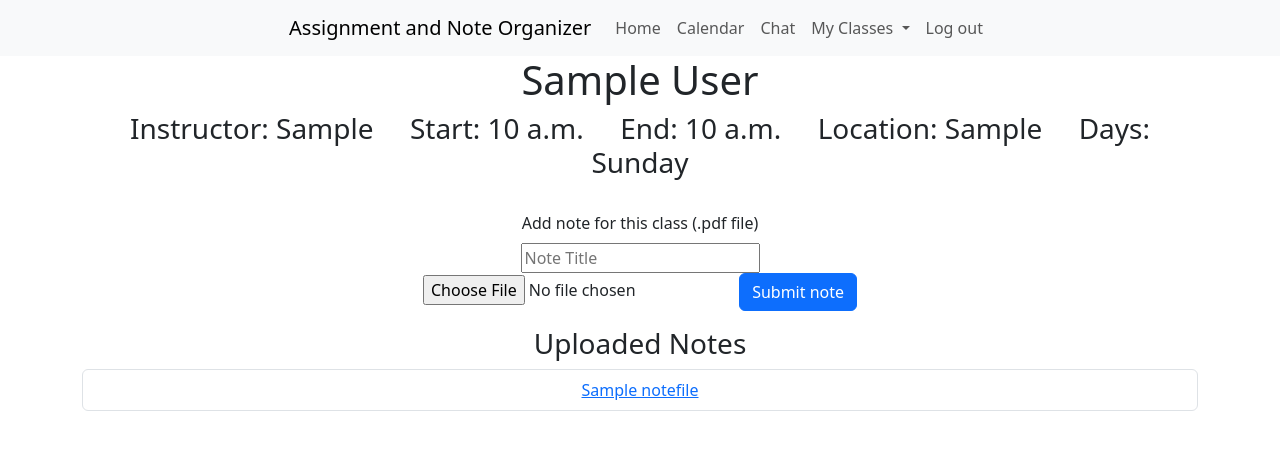
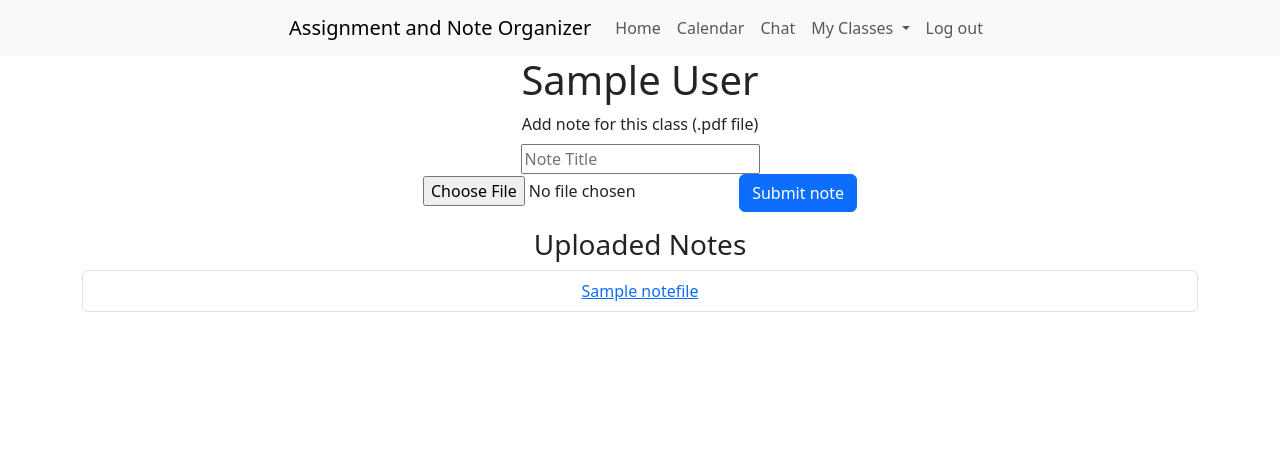
Before and after one commit to eliasposner/HoosNotes, a Django app: page /class/1/ in a window 1280 px wide. Shown: the top 450 px of the page. Run offline with Django 3.2, Linux system fonts and the light colour scheme; a user stored in the database is signed in; tables that the repository leaves empty hold one stand-in row (values such as "Sample post"); some libraries are stand-ins or nearby versions.

Commit message:
Remove header from class detail page

```diff
--- a/scheduler/templates/scheduler/class.html
+++ b/scheduler/templates/scheduler/class.html
@@ -3,12 +3,6 @@
 
 {% block content %}
 <h1 class="text-center">{{ object.class_name }}</h1>
-
-<div class="container">
-    <h3 class="text-center">Instructor: {{object.instructor}} &nbsp;&nbsp;&nbsp; Start: {{object.start_time}} &nbsp;&nbsp;&nbsp; End: {{object.end_time}} &nbsp;&nbsp;&nbsp; Location: {{object.location}} &nbsp;&nbsp;&nbsp; Days: {{object.days_of_the_week}}</h3>
-</div>
-
-<br>
 
 <div class="container text-center">
     <form action="{% url 'class_add_note' object.id %}" method="post" enctype="multipart/form-data">
```
